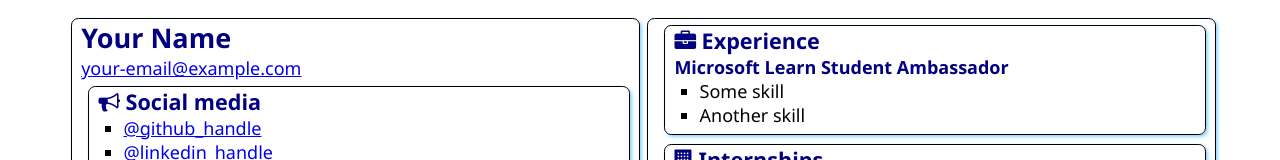
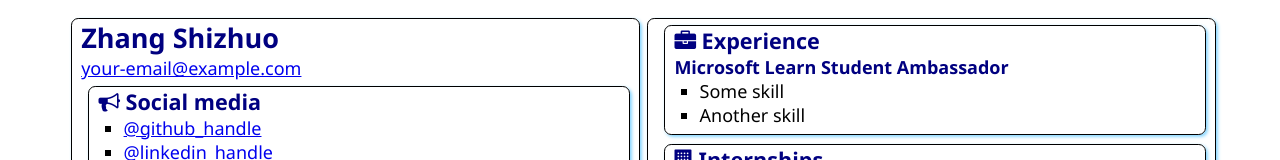
Before and after one commit to UEFI-code/SATechnicalOnboarding, a plain HTML site: page src/index.html in a window 1280 px wide. Shown: the top 160 px of the page. Drawn offline with Linux system fonts and the light colour scheme.

Commit message:
Added My Name

```diff
--- a/src/index.html
+++ b/src/index.html
@@ -12,7 +12,7 @@
 <body>
     <main>
         <article class="box">
-            <h1>Your Name</h1>
+            <h1>Zhang Shizhuo</h1>
             <div><a href="mailto:your.email@example.com">your-email@example.com</a></div>
 
             <section class="box">
```
